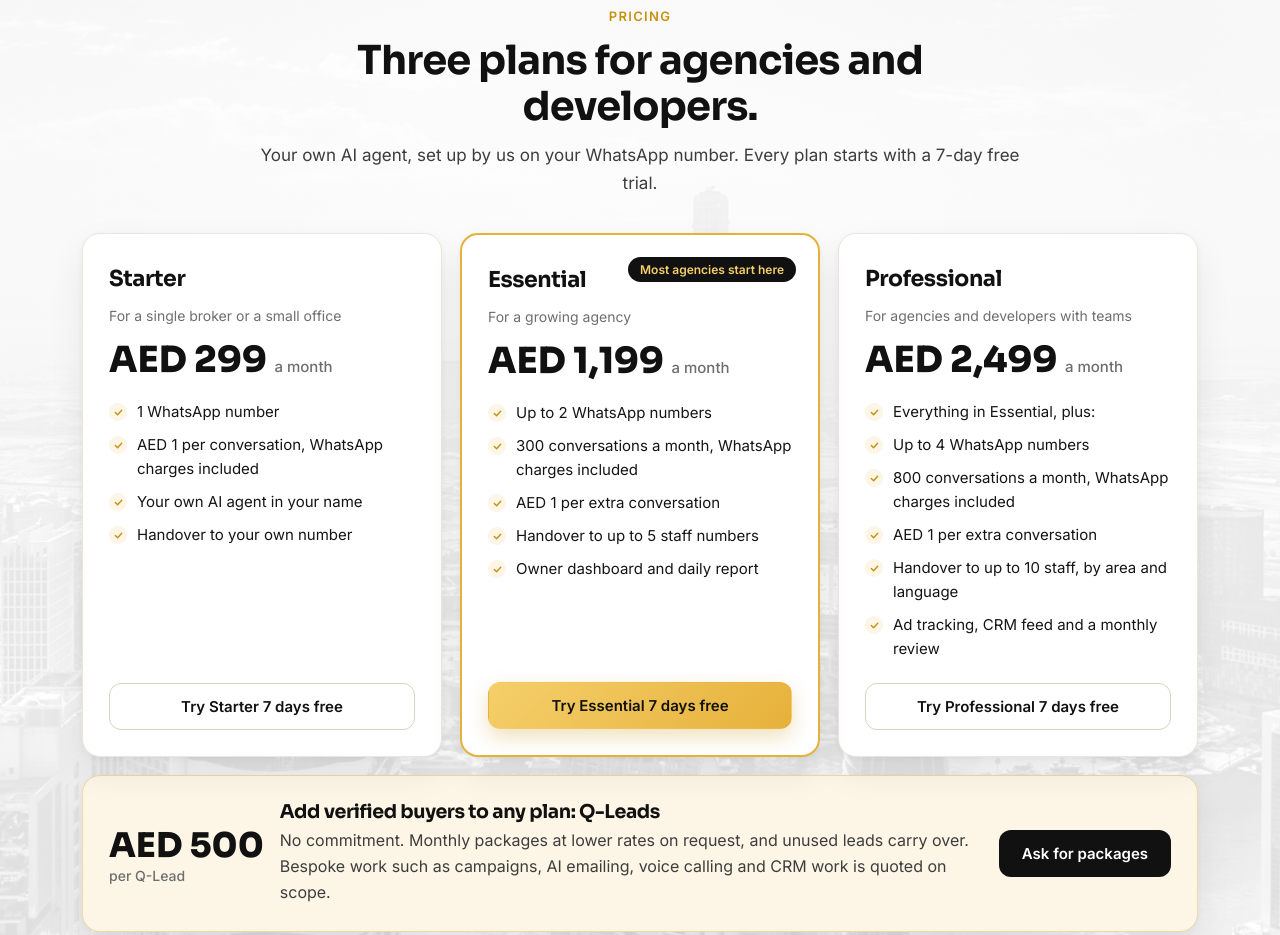
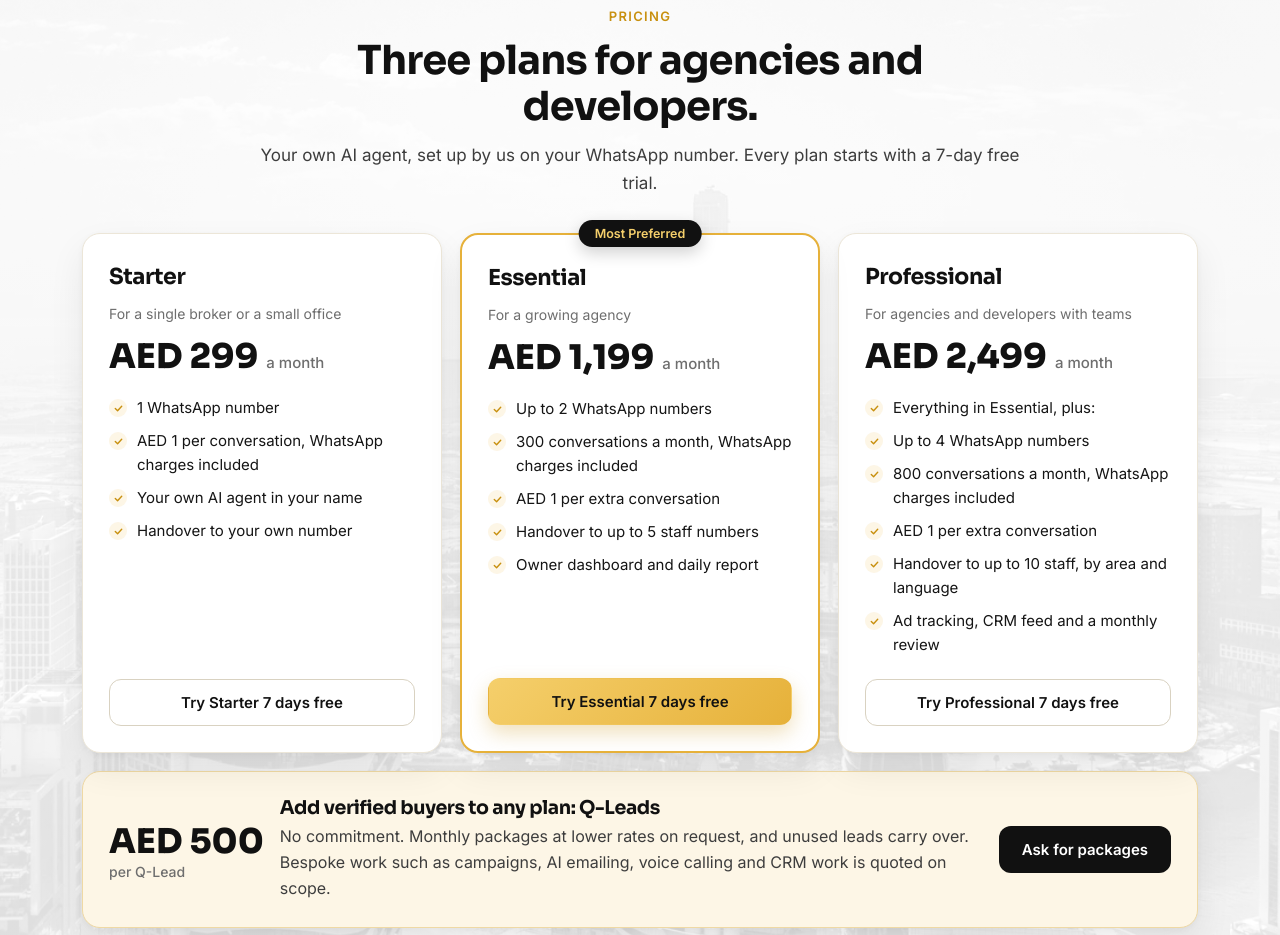
Before and after one commit to kavinderkhurana-qleads/qleads-site, a plain HTML site: page index.html in a window 1280 px wide. Shown: the part 4020-4955 px from the top of the page. Drawn offline with Linux system fonts and the light colour scheme.

Commit message:
Pricing: badge 'Most Preferred' centred on the top edge; price and 'a month' on one line
Co-Authored-By: Claude Opus 5.5 <noreply@anthropic.com>

```diff
--- a/assets/site.css
+++ b/assets/site.css
@@ -295,6 +295,12 @@ body{padding-bottom:64px}
 .photo{background:none!important}
 .photo:before{content:"";position:absolute;inset:0;background:url('/assets/img/section-downtown.webp') center/cover}
 .photo .chipbox{z-index:1}
+/* plan badge as a tab on the top edge; price line kept together (founder, 23 Nov) */
+.plan.pro{overflow:visible}
+.badge{top:-15px;right:auto;left:50%;transform:translateX(-50%);padding:6px 16px;font-size:12.5px;white-space:nowrap;box-shadow:0 6px 16px rgba(0,0,0,.18)}
+.plan .amt{display:flex;flex-wrap:wrap;align-items:baseline;gap:4px 8px;font-size:34px}
+.plan .amt small{white-space:nowrap}
+.plan h3{margin-top:4px}
 
 /* content pages (top-up, privacy, terms, brokers, 404) */
 .pagehead{position:relative;overflow:hidden;border-bottom:1px solid var(--line)}
--- a/index.html
+++ b/index.html
@@ -196,7 +196,7 @@
         <a class="btn btn-line" href="#trial">Try Starter 7 days free</a>
       </div>
       <div class="card plan pro">
-        <span class="badge">Most agencies start here</span>
+        <span class="badge">Most Preferred</span>
         <h3>Essential</h3>
         <div class="for">For a growing agency</div>
         <div class="amt">AED 1,199 <small>a month</small></div>
```
